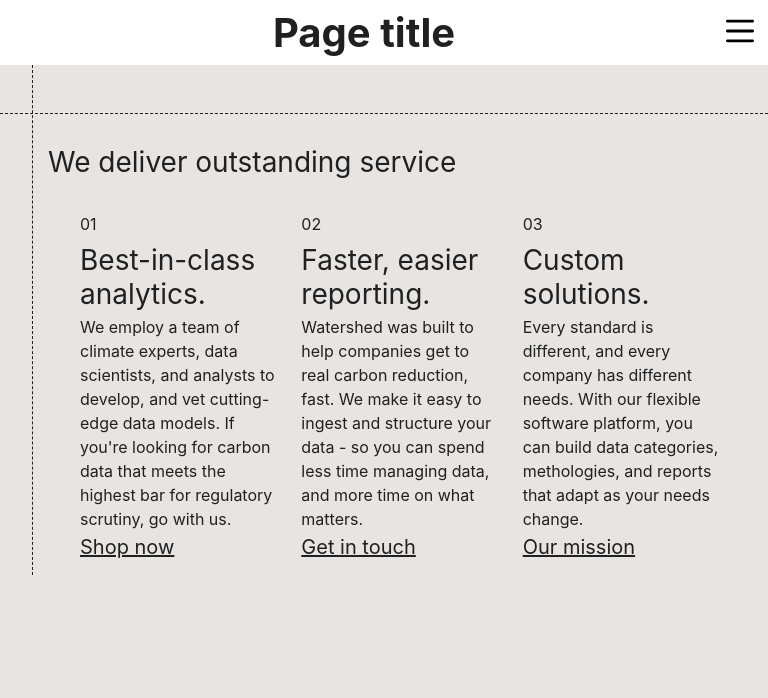
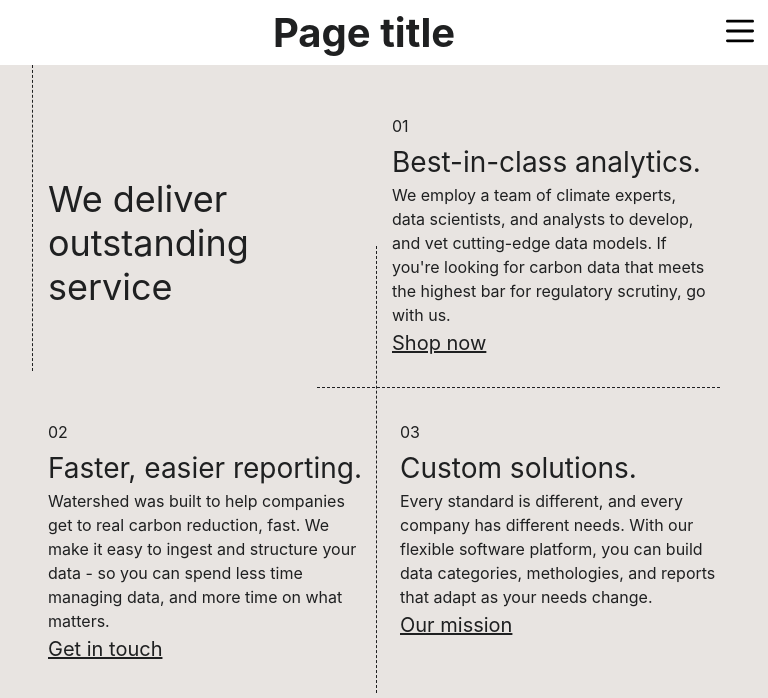
Before and after one commit to allen0611/demopage, a React (Create React App) app: page / in a window 768 px wide. Shown: the top 698 px of the page. Built offline with nearby package versions, Linux system fonts and the light colour scheme.

Commit message:
Add tablet size for home content

```diff
--- a/src/App.js
+++ b/src/App.js
@@ -2,6 +2,7 @@ import React, { useState, useEffect } from 'react';
 import './App.scss';
 import Header from './components/Header/Header';
 import Menu from './components/Menu/Menu';
+import BodyDataAttr from './components/BodyDataAttr/BodyDataAttr';
 import Home from './pages/Home/Home';
 import Shop from './pages/Shop/Shop';
 import About from './pages/About/About';
@@ -73,6 +74,7 @@ function App() {
   return (
     <div className="App" onKeyDown={handleEscape}>
       <Router>
+        <BodyDataAttr />
         <Header onMenuToggle={handleMenuOpen} />
         <Menu isOpen={isMenuOpen} onClose={handleMenuClose} />
         <div className='wrapper-wrapping'>
--- a/src/App.scss
+++ b/src/App.scss
@@ -26,6 +26,12 @@
     top: 1rem;
     transform: translateX(-50%);
     width: 100vw;
+
+    @media only screen and (min-width: 521px) and (max-width: 820px) {
+      body[data-page="home"] & {
+        content: none;
+      }
+    }
   }
 
   &::after {
@@ -33,6 +39,12 @@
     left: 2rem;
     top: -2rem;
     height: 100%;
+
+    @media only screen and (min-width: 521px) and (max-width: 820px) {
+      body[data-page="home"] & {
+        height: 50%;
+      }
+    }
   }
 
   & > div > h2 {
--- /dev/null
+++ b/src/components/BodyDataAttr/BodyDataAttr.js
@@ -0,0 +1,17 @@
+import { useEffect } from 'react';
+import { useLocation } from 'react-router-dom';
+
+
+function BodyDataAttr() {
+  const location = useLocation();
+
+  useEffect(() => {
+    const path = location.pathname.slice(1) || 'home';
+    document.body.setAttribute('data-page', path);
+    console.log(path)
+  }, [location]);
+
+  return null; // This component doesn't render anything
+};
+
+export default BodyDataAttr;
--- a/src/pages/Home/Home.scss
+++ b/src/pages/Home/Home.scss
@@ -5,6 +5,13 @@
     font-size: 28px;
     font-weight: normal;
     margin: 2rem 0;
+
+    @media only screen and (min-width: 521px) and (max-width: 820px) {
+      font-size: 36px;
+      margin-top: 4rem;
+      position: absolute;
+      width: calc(50% - 4rem);
+    }
   }
 
   .columns {
@@ -13,7 +20,37 @@
     padding-left: 2rem;
     justify-content: space-between;
 
-    @media (max-width: 520px) {
+    @media only screen and (min-width: 521px) and (max-width: 820px) {
+      gap: 2rem;
+      justify-content: space-around;
+      padding: 0;
+      position: relative;
+
+      &::before,
+      &::after {
+        border-color: var(--grey-black);
+        border-style: dashed;
+        border-width: 0;
+        content: '';
+        position: absolute;
+      }
+
+      &::before {
+        border-top-width: 1px;
+        right: 0;
+        top: calc(50% - 1rem);
+        width: 60%;
+      }
+
+      &::after {
+        border-left-width: 1px;
+        left: calc(50% - 0.5rem);
+        bottom: 0;
+        height: 77%;
+      }
+    }
+
+    @media only screen and (max-width: 520px) {
       flex-direction: column;
     }
 
@@ -21,7 +58,16 @@
       flex-basis: calc((100% / 3) - 1rem);
       margin-bottom: 2rem;
 
-      @media (max-width: 520px) {
+      @media only screen and (min-width: 521px) and (max-width: 820px) {
+        flex-basis: calc(50% - 1rem);
+
+        &:first-child {
+          margin-right: 0;
+          margin-left: 50%; /* push first item to the right */
+        }
+      }
+
+      @media only screen and (max-width: 520px) {
         flex-basis: 100%;
       }
 
```
